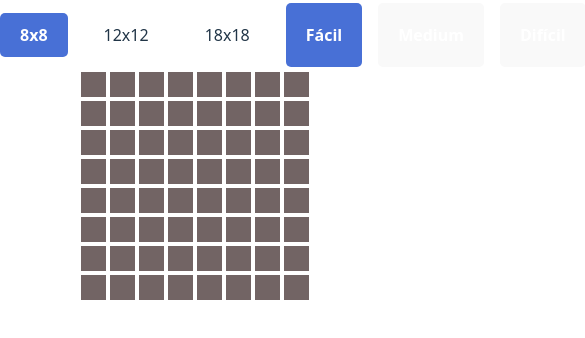
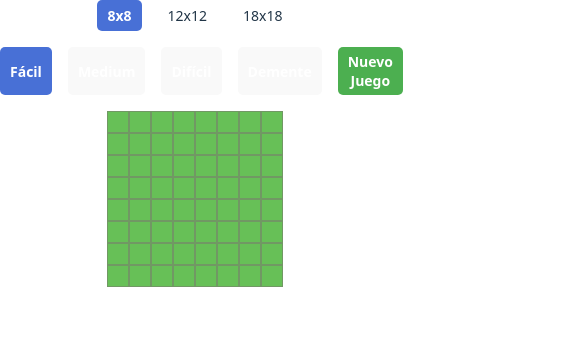
Before and after one commit to danielnava901/buscaminas, a React app: page / in a window 390 px wide. Shown: the top 338 px of the page, 585 px wide, since content can reach past the window. Built offline with nearby package versions, Linux system fonts and the light colour scheme; the HTML template or start-up script is replaced by a standard one.

Commit message:
responsive

```diff
--- a/src/App.jsx
+++ b/src/App.jsx
@@ -61,13 +61,20 @@ const GameOverTitle = styled.div`
   gap: 1rem;
   height: 100%;
 
+  h1 {
+    @media (max-width: 740px) {
+      font-size: 1.2rem;
+    }
+  }
+
   h1.gameover {
     font-size: 2rem;
   }
 
   button.newgame {
     background-color:rgb(24, 104, 44);
-    width: 400px;
+    width: 90%;
+
     &:hover {
       background-color: #45a049;
     }
@@ -75,6 +82,9 @@ const GameOverTitle = styled.div`
       background-color: #3e8e41;
     }
   }
+
+
+
 `
 const NewGameWrapper = styled.div`
   display: flex;
@@ -82,7 +92,8 @@ const NewGameWrapper = styled.div`
   justify-content: space-around;
   align-items: center;
   width: 100%;
-  height: 70px;
+  flex-wrap: wrap;
+
 
   .board-size {
     display: flex;
@@ -94,12 +105,16 @@ const NewGameWrapper = styled.div`
       background-color: rgb(163, 146, 146);
       cursor: pointer;
     }
+
   }
 
   .board-size-btn {
     padding: 10px 20px;
     border-radius: 5px;
-
+    @media (max-width: 480px) {
+        font-size: 14px;
+        padding: 5px 10px;
+      }
   }
 
   .board-size-btn.active {
@@ -118,6 +133,10 @@ const NewGameWrapper = styled.div`
     font-weight: bold;
     transition: background-color 0.3s;
     outline: none;
+      @media (max-width: 480px) {
+        font-size: 14px;
+        padding: 5px 10px;
+      }
   }
 
 
@@ -205,7 +224,6 @@ function App() {
 
   const newGame = () => {
     setGameOver(false);
-    console.log("new game", size);
     const newRealGrid = generateRandomGrid(level, size);
     const newGridNode = new GridNode(newRealGrid);
     const gridToPrint = newGridNode.getGridToPrint();
@@ -245,8 +263,8 @@ function App() {
       flexDirection: 'column',
       justifyContent: 'flex-start',
       alignItems: 'center',
-      height: '100vh',
-      width: '100vw',
+      flexWrap: 'wrap',
+      gap: '1rem',
       }}>
 
         <NewGameWrapper>
@@ -298,8 +316,8 @@ function App() {
           </div>
         </NewGameWrapper>
 
+        <Grid key={gridNode.id} grid={grid} revealCell={revealCell}/>
 
-        <Grid key={gridNode.id} grid={grid} revealCell={revealCell}/>
         {
           gameOver ? <Modal onClose={() => {setGameOver(false)}}>
             <GameOverTitle>
--- a/src/components/Cell.jsx
+++ b/src/components/Cell.jsx
@@ -5,11 +5,11 @@ import useStore from '../store/useStore';
 const CellContainer = styled.div`
     width: 25px;
     height: 25px;
-    border: 2px solid white;
+    border: 1px solid rgba(125, 114, 114, 0.5);
     background-color: ${props => {
         return props.$flagged ? 'rgb(109, 98, 98)' :  // No cambia el fondo si está marcada
                 props.$show ? (props.$value === 1 ? "red" : "white")
-                : 'rgb(114, 100, 100)'
+                : 'rgb(103, 192, 87)'
             }
         };
     color: ${props => props.$show ? 'black' : 'black'};
@@ -22,6 +22,12 @@ const CellContainer = styled.div`
         background-color: ${props => props.$show ? '' : 'rgb(163, 146, 146)'};
         cursor: pointer;
         color: white;
+    }
+
+    @media (max-width: 480px) {
+        width: 20px;
+        height: 20px;
+        font-size: 0.9rem;
     }
 `;
 
@@ -54,11 +60,9 @@ const Cell = ({value, show, adjacentOnes, x, y, grid, revealCell}) => {
 
 
     useEffect(() => {
-
         if (flagged) {
             setContent("🚩");
         } else if (show) {
-
             setContent(value === 1 ? "💥" : (adjacentOnes === 0 ? "" : adjacentOnes));
         }else {
             setContent("");
@@ -76,12 +80,11 @@ const Cell = ({value, show, adjacentOnes, x, y, grid, revealCell}) => {
             onMouseUp={handlePressEnd} // Detiene el long-press si el usuario suelta antes
             onTouchEnd={handlePressEnd} // Para móviles
             onTouchCancel={handlePressEnd}
+
             onClick={() => {
                 if (longPressTriggered.current) return; // Evita el click después del long-press
                 if (status !== "playing") return;
-                if (flagged) return; // No abrir celdas con bandera
-
-                //setShow(true);
+                if (flagged) return;
 
                 if (value === 1) {
                     setGameOver(true);
--- a/src/index.css
+++ b/src/index.css
@@ -1,3 +1,6 @@
+* {
+  box-sizing: content-box;
+}
 :root {
   font-family: system-ui, Avenir, Helvetica, Arial, sans-serif;
   line-height: 1.5;
@@ -5,7 +8,7 @@
 
   color-scheme: light dark;
   color: rgba(255, 255, 255, 0.87);
-  background-color: #4a4a4a;
+  background-color: #5b5950;
 
   font-synthesis: none;
   text-rendering: optimizeLegibility;
```
